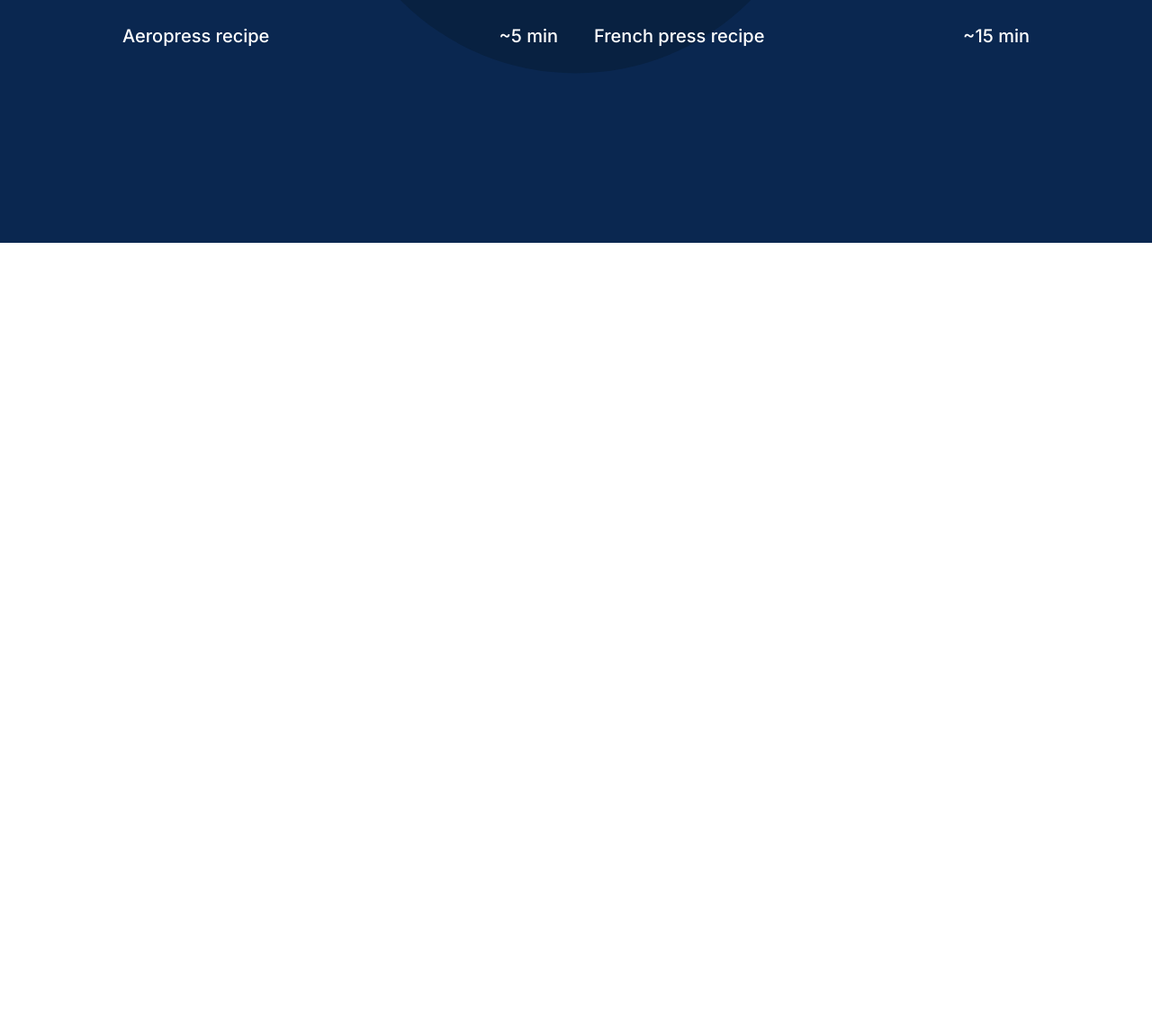
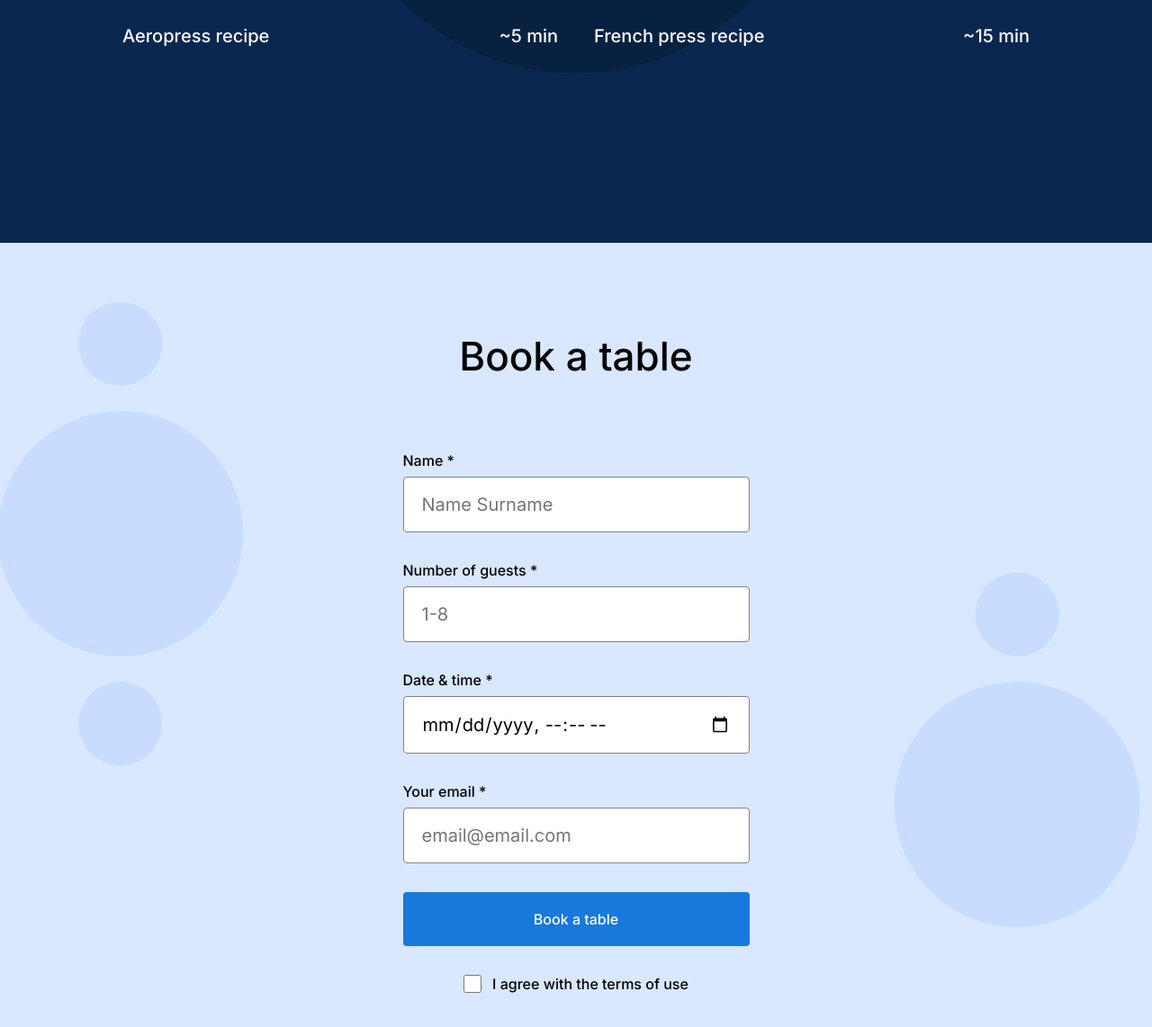
Before and after one commit to keriurban/se_project_coffeeshop_2025, a plain HTML site: page index.html in a window 1280 px wide. Shown: the part 1466-2608 px from the top of the page at 90% size. Before the commit the page ends 1736 px from the top, so only its background shows below. Drawn offline with Linux system fonts and the light colour scheme.

Commit message:
complete stage 3

```diff
--- a/index.html
+++ b/index.html
@@ -31,7 +31,7 @@
           />
           <ul class="nav__links">
             <li>
-              <a href="#recipes" nav__link">Recipes</a>
+              <a href="#recipes" class="nav__link">Recipes</a>
             </li>
             <li>
               <a href="#reservation" class="nav__link">Book a table</a>
@@ -85,7 +85,9 @@
                 referrerpolicy="strict-origin-when-cross-origin"
                 allowfullscreen
               ></iframe>
-              <p class="recipes__video-caption"> <span>Aeropress recipe</span><span>~5 min</span></p>
+              <p class="recipes__video-caption">
+                <span>Aeropress recipe</span><span>~5 min</span>
+              </p>
             </li>
             <li>
               <iframe
@@ -96,11 +98,73 @@
                 referrerpolicy="strict-origin-when-cross-origin"
                 allowfullscreen
               ></iframe>
-              <p class="recipes__video-caption"><span>French press recipe</span><span>~15 min</span></p>
+              <p class="recipes__video-caption">
+                <span>French press recipe</span><span>~15 min</span>
+              </p>
             </li>
           </ul>
         </section>
-        <section class="reservation" id="reservation"></section>
+        <section class="reservation" id="reservation">
+          <h2 class="reservation__title">Book a table</h2>
+          <form class="reservation__form form">
+            <fieldset class="form__fieldset">
+              <label for="name-input" class="form__label">
+                Name *
+                <input
+                  class="form__input"
+                  id="name-input"
+                  type="text"
+                  placeholder="Name Surname"
+                  required
+                />
+              </label>
+              <label for="guests-input" class="form__label">
+                Number of guests *
+                <input
+                  class="form__input"
+                  id="guests-input"
+                  type="number"
+                  placeholder="1-8"
+                  min="1"
+                  max="8"
+                  required
+                />
+              </label>
+              <label for="date-input" class="form__label">
+                Date & time *
+                <input
+                  class="form__input"
+                  id="date-input"
+                  type="datetime-local"
+                  required
+                />
+              </label>
+              <label for="email-input" class="form__label">
+                Your email *
+                <input
+                  class="form__input"
+                  id="email-input"
+                  type="email"
+                  placeholder="email@email.com"
+                  required
+                />
+              </label>
+            </fieldset>
+            <button class="form__button">Book a table</button>
+            <label
+              for="terms-input"
+              class="form__label form__label_type_checkbox"
+            >
+              <input
+                class="form__checkbox"
+                id="terms-input"
+                type="checkbox"
+                required
+              />
+              I agree with the terms of use
+            </label>
+          </form>
+        </section>
         <section class="menu" id="menu"></section>
         <section class="about" id="about"></section>
       </main>
--- a/pages/index.css
+++ b/pages/index.css
@@ -159,3 +159,95 @@
   display: flex;
   justify-content: space-between;
 }
+
+.reservation {
+  background-color: #d9e7ff;
+  background-image: url(../images/background_reservation.svg);
+  background-repeat: no-repeat;
+  background-position: center;
+  background-size: cover;
+  padding: 100px 0 120px;
+  color: #000000;
+}
+
+.reservation__title {
+  margin: 0 auto 80px;
+  font-family: Inter, Arial, sans-serif;
+  font-style: normal;
+  font-weight: 500;
+  font-size: 44px;
+  line-height: 52px;
+  text-align: center;
+}
+
+.reservation__form {
+  margin: 0 auto;
+}
+
+.form {
+  max-width: 385px;
+}
+
+.form__fieldset {
+  border: 0;
+  padding: 0;
+  margin: 0;
+}
+
+.form__label {
+  font-family: Inter, Arial, sans-serif;
+  font-style: normal;
+  font-weight: 500;
+  font-size: 16px;
+  line-height: 20px;
+}
+
+.form__input {
+  border-radius: 4px;
+  margin: 8px 0 32px;
+  padding: 15px 20px;
+  border: 1px solid #838383;
+  font-family: Inter, Arial, sans-serif;
+  font-style: normal;
+  font-weight: normal;
+  font-size: 20px;
+  line-height: 30px;
+  display: block;
+  width: 100%;
+  box-sizing: border-box;
+}
+
+.form__button {
+  border-radius: 4px;
+  background-color: #1878dc;
+  color: #ffffff;
+  transition: background-color 0.2s ease;
+  padding: 20px 0;
+  font-family: Inter, Arial, sans-serif;
+  font-style: normal;
+  font-weight: 500;
+  font-size: 16px;
+  line-height: 20px;
+  width: 100%;
+  border: none;
+  margin-bottom: 32px;
+}
+
+.form__button:hover {
+  background-color: #3f96f3;
+}
+
+.form__checkbox {
+  border-radius: 2px;
+  background-color: #1878dc;
+  background-image: url(../images/check.svg);
+  height: 20px;
+  width: 20px;
+}
+
+.form__label_type_checkbox {
+  display: flex;
+  align-items: center;
+  justify-content: center;
+  gap: 12px;
+}
```
